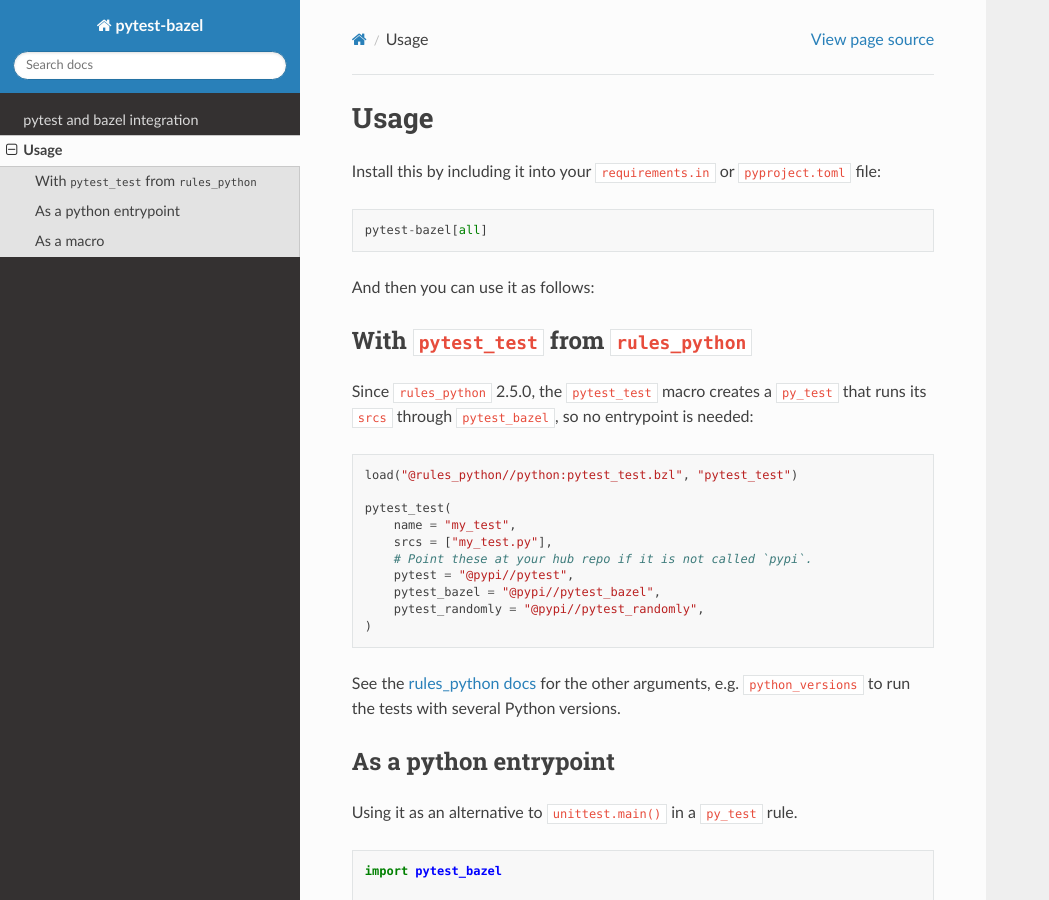
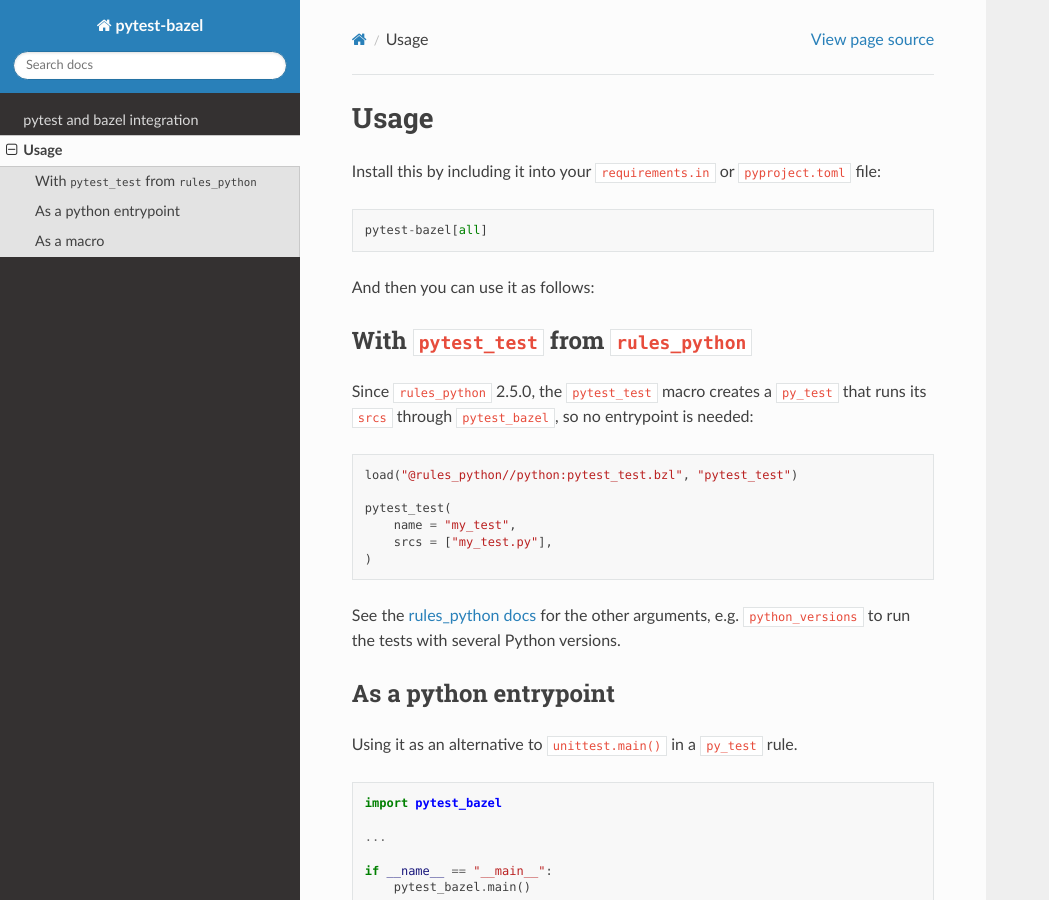
Before and after one commit to aignas/pytest-bazel, a Sphinx documentation site: the page built from docs/usage.md, in a window 1280 px wide and 900 px high. Shown: the whole window, without its empty margins (0-1049 px from the left). Built offline with Sphinx 7.4.7 and the Read the Docs theme 3.1.0, drawn with Linux system fonts in a browser that asks for light colours; pages that are not in the unit, such as notebooks, are missing from menus.

Commit message:
Apply suggestion from @aignas

````diff
--- a/docs/usage.md
+++ b/docs/usage.md
@@ -18,10 +18,6 @@ load("@rules_python//python:pytest_test.bzl", "pytest_test")
 pytest_test(
     name = "my_test",
     srcs = ["my_test.py"],
-    # Point these at your hub repo if it is not called `pypi`.
-    pytest = "@pypi//pytest",
-    pytest_bazel = "@pypi//pytest_bazel",
-    pytest_randomly = "@pypi//pytest_randomly",
 )
 ```
 
````
